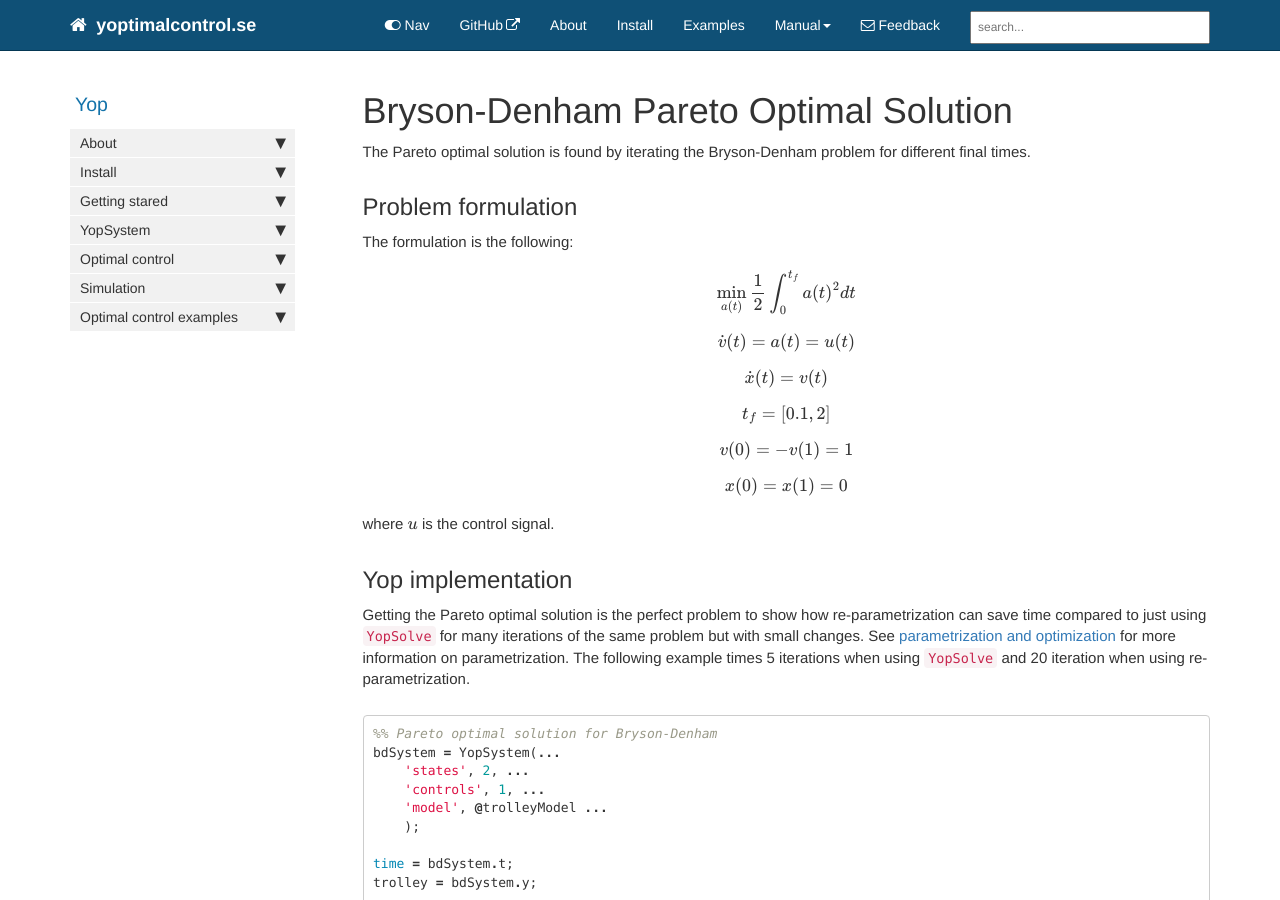
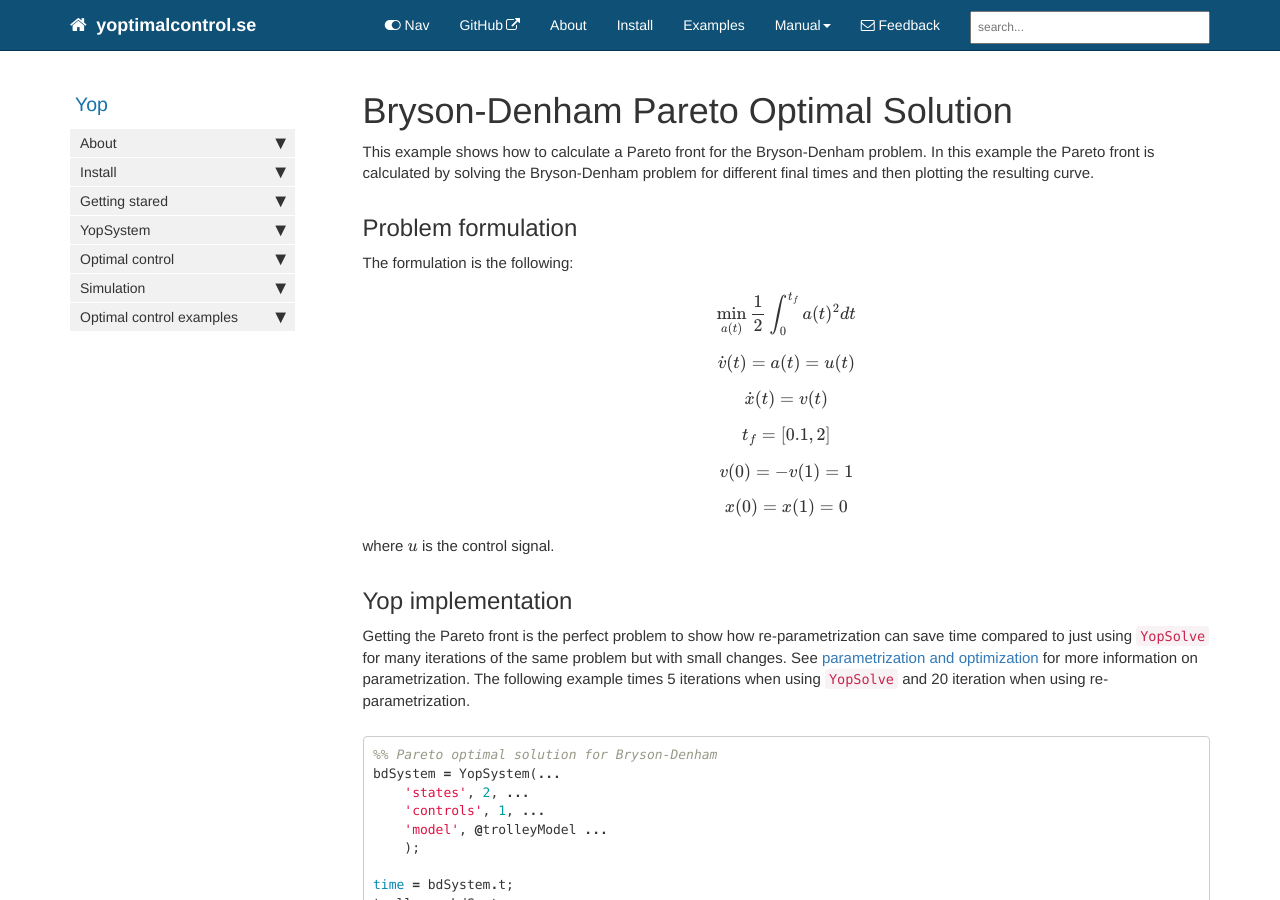
Before and after one commit to yoptimalcontrol/yoptimalcontrol, a Jekyll site: the page built from pages/examples/bryson/brysonPareto.md, in a window 1280 px wide and 900 px high. Built offline with Jekyll 4.4.1, drawn with Linux system fonts in a browser that asks for light colours; nearby versions of some CDN libraries; formulas are drawn with MathJax 3; comment, search, counter and statistics services are not loaded.

Commit message:
updated brysonPareto

````diff
--- a/pages/examples/bryson/brysonPareto.md
+++ b/pages/examples/bryson/brysonPareto.md
@@ -7,7 +7,7 @@ permalink: brysonPareto
 folder: examples
 toc: false
 ---
-The Pareto optimal solution is found by iterating the Bryson-Denham problem for different final times.
+This example shows how to calculate a Pareto front for the Bryson-Denham problem. In this example the Pareto front is calculated by solving the Bryson-Denham problem for different final times and then plotting the resulting curve.
 
 ## Problem formulation
 The formulation is the following:
@@ -27,7 +27,7 @@ $$x(0)=x(1)=0$$
 where $$u$$ is the control signal.
 
 ## Yop implementation
-Getting the Pareto optimal solution is the perfect problem to show how re-parametrization can save time compared to just using `YopSolve` for many iterations of the same problem but with small changes. See [parametrization and optimization](solvingOcps#parametrization-and-optimization) for more information on parametrization. The following example times 5 iterations when using `YopSolve` and 20 iteration when using re-parametrization.
+Getting the Pareto front is the perfect problem to show how re-parametrization can save time compared to just using `YopSolve` for many iterations of the same problem but with small changes. See [parametrization and optimization](solvingOcps#parametrization-and-optimization) for more information on parametrization. The following example times 5 iterations when using `YopSolve` and 20 iteration when using re-parametrization.
 
 ```matlab
 %% Pareto optimal solution for Bryson-Denham
````
Also changed, not shown: images/example_images/bryson/brysonParetoDistance.svg, images/example_images/bryson/brysonParetoTime.svg.
